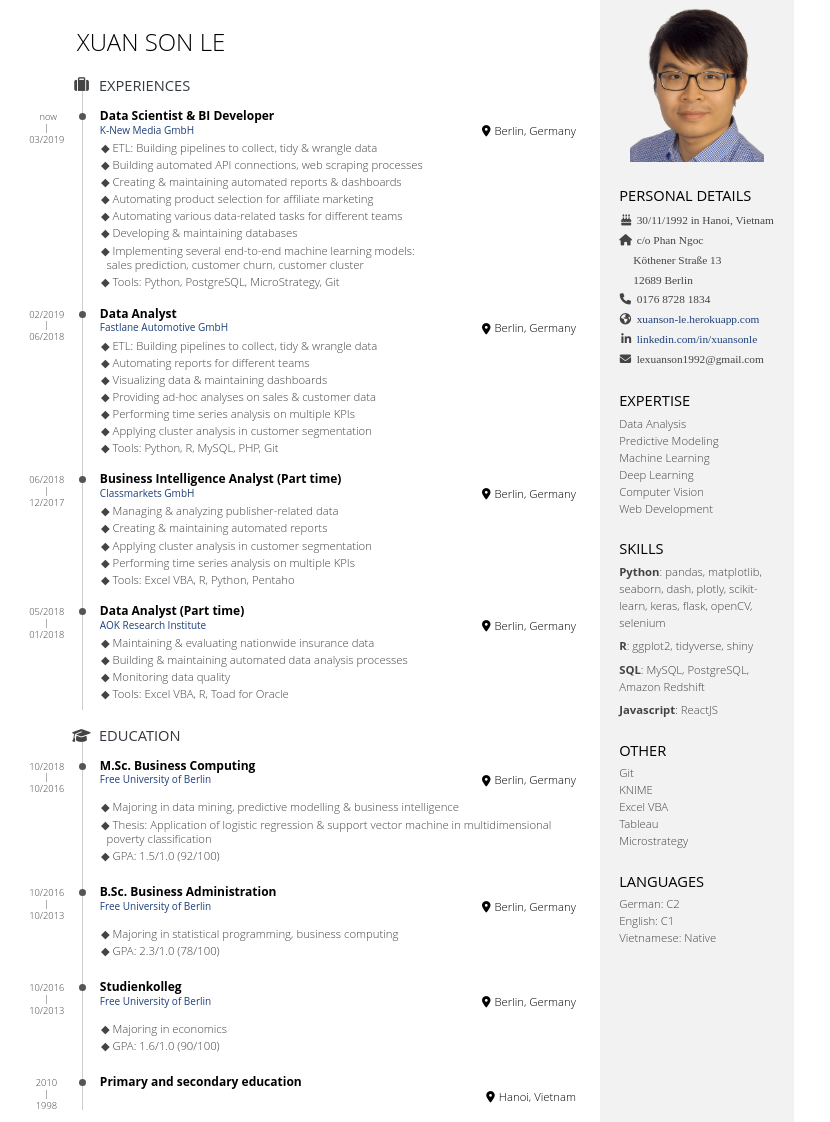
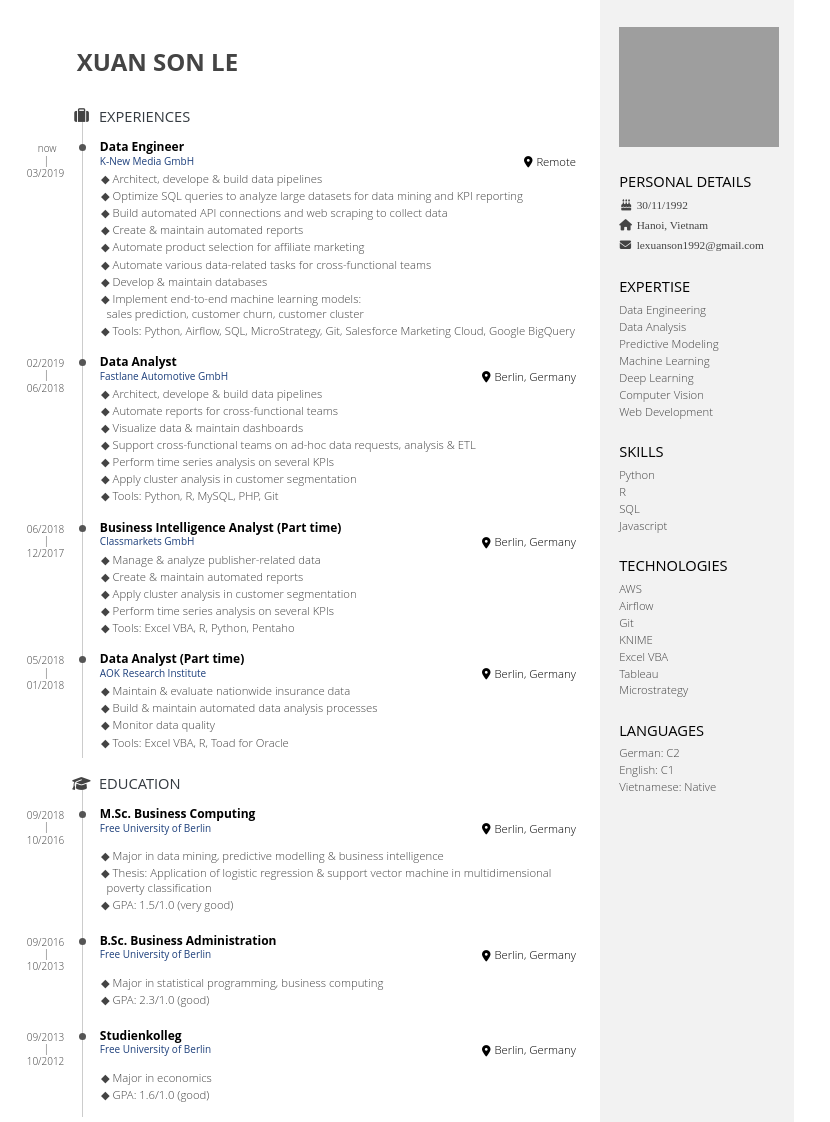
Before and after one commit to xuansonle/Resume, a PHP site: page /resume.html in a window 1280 px wide. Shown: the whole page, without its empty margins (0-830 px from the left). Run offline with PHP 8.4, Linux system fonts and the light colour scheme; some libraries are stand-ins or nearby versions; grey boxes are pictures that could not be loaded.

Commit message:
update 28.08.2023

```diff
--- a/css/style.css
+++ b/css/style.css
@@ -88,7 +88,7 @@ a {
 #title,
 h1,
 h2 {
-  text-transform: uppercase;
+  text-transform: lowercase;
   font-weight: bold;
 }
 
--- a/resume.html
+++ b/resume.html
@@ -52,10 +52,11 @@
 
     #cv-image-div {
       text-align: center;
+      margin-top: 15pt;
     }
 
     #cv-image {
-      width: 100pt;
+      width: 120pt;
       height: auto;
     }
 
@@ -99,7 +100,7 @@
     h1,
     h2 {
       text-transform: uppercase;
-      font-weight: bold;
+      font-weight: bolder;
     }
 
     #title {
@@ -196,7 +197,7 @@
       flex: 0 0 var(--date-block-width);
       padding-top: calc(var(--row-blocks-padding-top) + 2.5pt) !important;
       padding-right: var(--decorator-horizontal-margin);
-      font-size: 7pt;
+      font-size: 7.5pt;
       text-align: right;
       line-height: 1;
     }
@@ -210,8 +211,9 @@
       top: 1pt;
       right: 11.5pt;
       display: block;
-      height: 10pt;
+      height: 9pt;
       content: "|";
+      margin-bottom: 2pt;
     }
 
     .decorator {
@@ -406,13 +408,19 @@
     .programming {
       margin-bottom: 5pt;
     }
+
+    .name {
+      font-weight: bolder;
+      font-size: 18pt;
+    }
+
   </style>
 </head>
 
 <body lang="en">
   <section id="main">
     <header id="title">
-      <h1>Xuan Son Le</h1>
+      <p class="name">Xuan Son Le</p>
       <!-- <span class="subtitle">Data Scientist</span> -->
     </header>
 
@@ -428,22 +436,22 @@
         </div>
         <div class="details">
           <header>
-            <h3>Data Scientist & BI Developer</h3>
-            <a target="_blank" rel="noopener noreferrer" href="https://www.k-newmedia.de/k-new-media/ueber-uns/"><span
+            <h3>Data Engineer</h3>
+            <a target="_blank" rel="noopener noreferrer" href="https://www.k-newmedia.de/ueber-uns/"><span
                 class="place">K-New Media GmbH</span></a>
-            <span class="location">Berlin, Germany</span>
+            <span class="location">Remote</span>
           </header>
           <div>
             <ul>
-              <li>ETL: Building pipelines to collect, tidy & wrangle data</li>
-              <li>Building automated API connections, web scraping processes</li>
-              <li>Creating & maintaining automated reports & dashboards</li>
-              <li>Automating product selection for affiliate marketing</li>
-              <li>Automating various data-related tasks for different teams</li>
-              <li>Developing & maintaining databases</li>
-              <li>Implementing several end-to-end machine learning models:<br/> sales prediction, customer churn, customer cluster
-              </li>
-              <li>Tools: Python, PostgreSQL, MicroStrategy, Git</li>
+              <li>Architect, develope & build data pipelines</li>
+              <li>Optimize SQL queries to analyze large datasets for data mining and KPI reporting</li>
+              <li>Build automated API connections and web scraping to collect data</li>
+              <li>Create & maintain automated reports</li>
+              <li>Automate product selection for affiliate marketing</li>
+              <li>Automate various data-related tasks for cross-functional teams</li>
+              <li>Develop & maintain databases</li>
+              <li>Implement end-to-end machine learning models:<br/> sales prediction, customer churn, customer cluster</li>
+              <li>Tools: Python, Airflow, SQL, MicroStrategy, Git, Salesforce Marketing Cloud, Google BigQuery</li>
             </ul>
           </div>
         </div>
@@ -457,18 +465,18 @@
         <div class="details">
           <header>
             <h3>Data Analyst</h3>
-            <a target="_blank" rel="noopener noreferrer" href="https://www.fastlane-automotive.de/"><span
+            <a target="_blank" rel="noopener noreferrer" href="https://www.stepstone.de/cmp/de/Fastlane-Automotive-GmbH-Berlin-169754/uber-das-unternehmen.html"><span
                 class="place">Fastlane Automotive GmbH</span></a>
             <span class="location">Berlin, Germany</span>
           </header>
           <div>
             <ul>
-              <li>ETL: Building pipelines to collect, tidy & wrangle data</li>
-              <li>Automating reports for different teams</li>
-              <li>Visualizing data & maintaining dashboards</li>
-              <li>Providing ad-hoc analyses on sales & customer data</li>
-              <li>Performing time series analysis on multiple KPIs</li>
-              <li>Applying cluster analysis in customer segmentation</li>
+              <li>Architect, develope & build data pipelines</li>
+              <li>Automate reports for cross-functional teams</li>
+              <li>Visualize data & maintain dashboards</li>
+              <li>Support cross-functional teams on ad-hoc data requests, analysis & ETL</li>
+              <li>Perform time series analysis on several KPIs</li>
+              <li>Apply cluster analysis in customer segmentation</li>
               <li>Tools: Python, R, MySQL, PHP, Git</li>
             </ul>
           </div>
@@ -489,10 +497,10 @@
           </header>
           <div>
             <ul>
-              <li>Managing & analyzing publisher-related data</li>
-              <li>Creating & maintaining automated reports</li>
-              <li>Applying cluster analysis in customer segmentation</li>
-              <li>Performing time series analysis on multiple KPIs</li>
+              <li>Manage & analyze publisher-related data</li>
+              <li>Create & maintain automated reports</li>
+              <li>Apply cluster analysis in customer segmentation</li>
+              <li>Perform time series analysis on several KPIs</li>
               <li>Tools: Excel VBA, R, Python, Pentaho</li>
             </ul>
           </div>
@@ -513,9 +521,9 @@
           </header>
           <div>
             <ul>
-              <li>Maintaining & evaluating nationwide insurance data</li>
-              <li>Building & maintaining automated data analysis processes</li>
-              <li>Monitoring data quality</li>
+              <li>Maintain & evaluate nationwide insurance data</li>
+              <li>Build & maintain automated data analysis processes</li>
+              <li>Monitor data quality</li>
               <li>Tools: Excel VBA, R, Toad for Oracle</li>
             </ul>
           </div>
@@ -622,7 +630,7 @@
       </h2>
       <section class="blocks">
         <div class="date">
-          <span>10/2018</span><span>10/2016</span>
+          <span>09/2018</span><span>10/2016</span>
         </div>
         <div class="decorator">
         </div>
@@ -634,17 +642,17 @@
           </header>
           <div>
             <ul>
-              <li>Majoring in data mining, predictive modelling & business intelligence</li>
+              <li>Major in data mining, predictive modelling & business intelligence</li>
               <li>Thesis: Application of logistic regression & support vector machine in
                 multidimensional poverty classification</li>
-              <li>GPA: 1.5/1.0 (92/100)</li>
+              <li>GPA: 1.5/1.0 (very good)</li>
             </ul>
           </div>
         </div>
       </section>
       <section class="blocks">
         <div class="date">
-          <span>10/2016</span><span>10/2013</span>
+          <span>09/2016</span><span>10/2013</span>
         </div>
         <div class="decorator">
         </div>
@@ -656,15 +664,15 @@
           </header>
           <div>
             <ul>
-              <li>Majoring in statistical programming, business computing</li>
-              <li>GPA: 2.3/1.0 (78/100)</li>
+              <li>Major in statistical programming, business computing</li>
+              <li>GPA: 2.3/1.0 (good)</li>
             </ul>
           </div>
         </div>
       </section>
       <section class="blocks">
         <div class="date">
-          <span>10/2016</span><span>10/2013</span>
+          <span>09/2013</span><span>10/2012</span>
         </div>
         <div class="decorator">
         </div>
@@ -676,13 +684,13 @@
           </header>
           <div>
             <ul>
-              <li>Majoring in economics</li>
-              <li>GPA: 1.6/1.0 (90/100)</li>
+              <li>Major in economics</li>
+              <li>GPA: 1.6/1.0 (good)</li>
             </ul>
           </div>
         </div>
       </section>
-      <section class="blocks">
+      <!-- <section class="blocks">
         <div class="date">
           <span> 2010&nbsp;&nbsp;&nbsp;</span><span>1998&nbsp;&nbsp;&nbsp;</span>
         </div>
@@ -691,34 +699,30 @@
         <div class="details">
           <header>
             <h3>Primary and secondary education</h3>
-            <!-- <span class="place">Free University of Berlin</span> -->
             <span class="location" id="hanoi">Hanoi, Vietnam</span>
           </header>
-      </section>
+      </section> -->
     </section>
   </section>
   <aside id="sidebar">
 
     <div id="cv-image-div">
-      <img id="cv-image" src="image/transparent.png" />
+      <img id="cv-image" src="image/image.png" />
     </div>
-
-
 
     <div class="side-block" id="contact">
       <h1>
         PERSONAL DETAILS
       </h1>
       <ul>
-        <li><i class="fa fa-birthday-cake info-icon"></i> 30/11/1992 in Hanoi, Vietnam</li>
-        <li><i class="fa fa-home info-icon"></i> c/o Phan Ngoc<br />&emsp;&nbsp;Köthener Straße
-          13<br />&emsp;&nbsp;12689 Berlin
+        <li><i class="fa fa-birthday-cake info-icon"></i> 30/11/1992</li>
+        <li><i class="fa fa-home info-icon"></i> Hanoi, Vietnam
         </li>
-        <li><i class="fa fa-phone info-icon"></i> 0176 8728 1834</li>
-        <li><i class="fa fa-globe info-icon"></i> <a target="_blank" rel="noopener noreferrer"
+        <!-- <li><i class="fa fa-phone info-icon"></i> 0176 8728 1834</li> -->
+        <!-- <li><i class="fa fa-globe info-icon"></i> <a target="_blank" rel="noopener noreferrer"
             href="https://xuanson-le.herokuapp.com">xuanson-le.herokuapp.com</a></li>
         <li><i class="fa fa-linkedin info-icon"></i> <a target="_blank" rel="noopener noreferrer"
-            href="https://linkedin.com/in/xuansonle">linkedin.com/in/xuansonle</a></li>
+            href="https://linkedin.com/in/xuansonle">linkedin.com/in/xuansonle</a></li> -->
         <li><i class="fa fa-envelope info-icon"></i> <a id="mail"
             href="mailto:lexuanson1992@gmail.com">lexuanson1992@gmail.com</a></li>
 
@@ -726,9 +730,10 @@
     </div>
     <div class="side-block" id="skills">
       <h1>
-        EXPERTISE
+        Expertise
       </h1>
       <ul>
+        <li>Data Engineering</li>
         <li>Data Analysis</li>
         <li>Predictive Modeling</li>
         <li>Machine Learning</li>
@@ -739,13 +744,13 @@
     </div>
     <div class="side-block" id="skills">
       <h1>
-        SKILLS
+        Skills
       </h1>
       <ul>
-        <li class="programming"><b>Python</b>: pandas, matplotlib, seaborn, dash, plotly, scikit-learn, keras, flask, openCV, selenium</li>
-        <li class="programming"><b>R</b>: ggplot2, tidyverse, shiny</li>
-        <li class="programming"><b>SQL</b>: MySQL, PostgreSQL, Amazon Redshift</li>
-        <li class="programming"><b>Javascript</b>: ReactJS</li>
+        <li>Python</li>
+        <li>R</li>
+        <li>SQL</li>
+        <li>Javascript</li>
       </ul>
     </div>
     <!-- <div class="side-block" id="skills">
@@ -765,9 +770,11 @@
     </div> -->
     <div class="side-block" id="skills">
       <h1>
-        OTHER
+        Technologies
       </h1>
       <ul>
+        <li>AWS</li>
+        <li>Airflow</li>
         <li>Git</li>
         <li>KNIME</li>
         <li>Excel VBA</li>
```
Also changed, not shown: index.php (+30 -29 lines).
